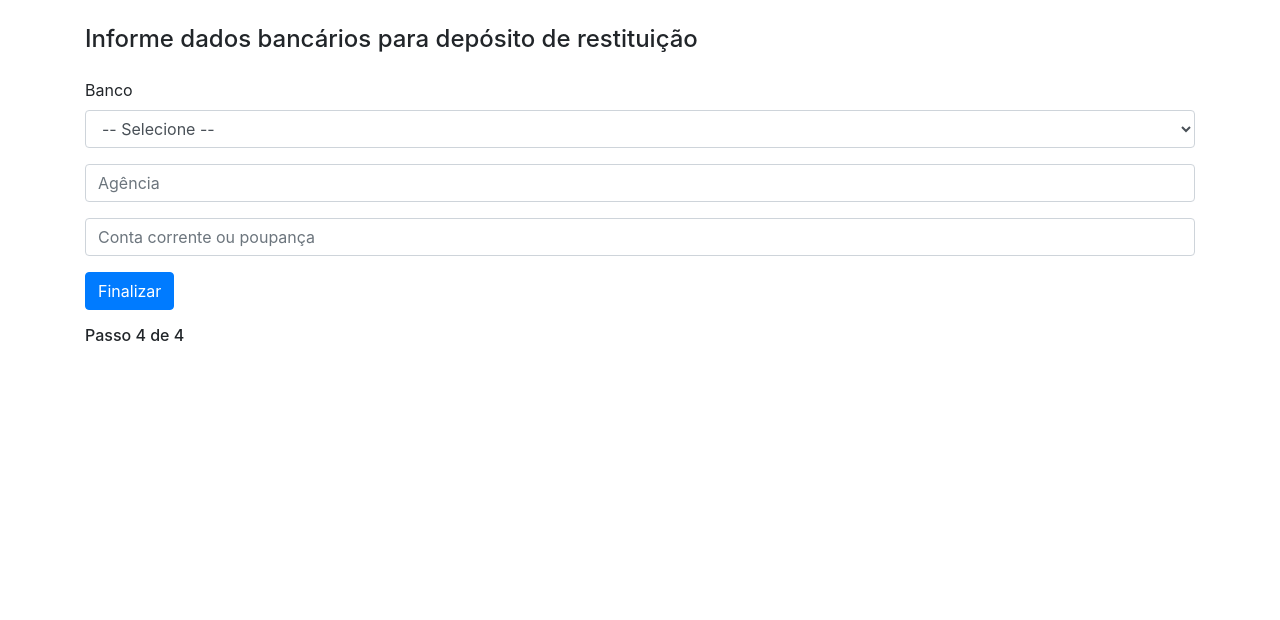
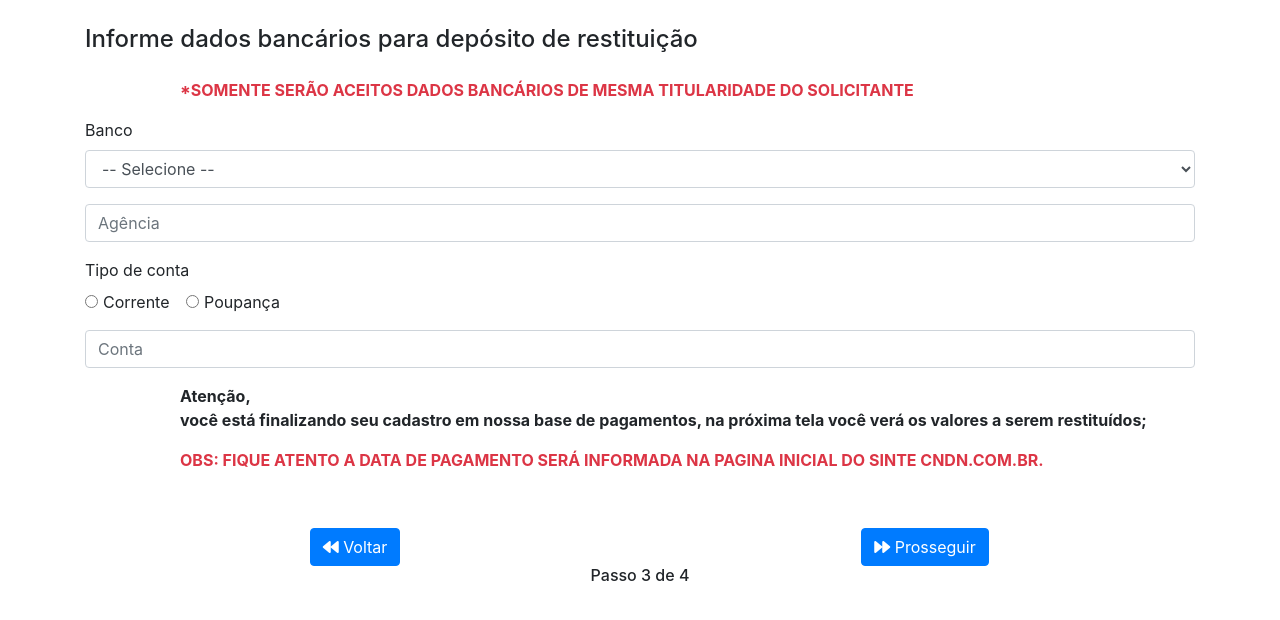
Before and after one commit to miguelbh6/cadrestitui, a CodeIgniter app: page /cadrestitui/index.php/site/passo4 in a window 1280 px wide. Shown: the part 56-676 px from the top of the page. Run offline with CodeIgniter, Linux system fonts and the light colour scheme; data comes from the database, SQL or seed files in the repository; both versions use the stored data as it was after the commit; some libraries are stand-ins or nearby versions.

Commit message:
Alterações solicitadas em 02/06/2020

```diff
--- a/application/controllers/Pessoa.php
+++ b/application/controllers/Pessoa.php
@@ -10,7 +10,7 @@ class Pessoa extends MY_Controller
         parent::__construct();
         $this->load->model('pessoa_model');
         $this->load->model('pessoabanco_model');
-        $this->dados['pessoas'] = $this->pessoa_model->getAll('2', 'asc');
+        $this->dados['pessoas'] = $this->pessoa_model->obterComDadosBancarios();
         $this->load->library('curl');
     }
 
--- a/application/controllers/Site.php
+++ b/application/controllers/Site.php
@@ -67,14 +67,16 @@ class Site extends MY_Controller
         $cpf = $this->session->userdata('cpf');
         $this->dados['pessoa'] = $this->pessoa_model->getByCpf($cpf);
         $this->dados['planilhas'] = $this->planilha_model->getByCpf($cpf);
-        $retorno = $this->planilha_model->obterValorTotalRestituirPorCpf($cpf);
-        $this->dados['valrest'] = $retorno->total;
-        $this->session->set_userdata('vl_total', $retorno->total);
+        $this->dados['valrest'] = $this->session->userdata('vl_total');
         $this->_view(self::BASE_URL . '/passo3', $this->dados);
     }
 
     public function passo4()
     {
+        $cpf = $this->session->userdata('cpf');
+        $retorno = $this->planilha_model->obterValorTotalRestituirPorCpf($cpf);
+        $this->dados['valrest'] = $retorno->total;
+        $this->session->set_userdata('vl_total', $retorno->total);
         $this->dados['bancos'] = $this->banco_model->getAll('id', 'asc');
         $this->_view(self::BASE_URL . '/passo4', $this->dados);
     }
@@ -93,30 +95,46 @@ class Site extends MY_Controller
 
     public function cadastrarPessoa()
     {
+        $cpf = $this->session->userdata('cpf');
+
+        if (!$this->pessoa_model->existeCpf($cpf)) {
+
             if (!valid_email($this->input->post('email'))) {
                 $this->session->set_flashdata('msg-error', 'E-mail inválido');
                 redirect(self::BASE_URL . '/passo2');
             }
 
             $dados = $this->input->post();
-        $dados['cpf'] = $this->session->userdata('cpf');
+            $dados['cpf'] = $cpf;
 
             $this->pessoa_model->save($dados['id'], $dados);
 
             if ($dados['id'] == null) {
-            redirect('site/passo3');
+                redirect('site/passo4');
             } else {
                 redirect(self::BASE_URL);
+            }
+        } else {
+            $this->session->set_flashdata('msg-error', 'Já existe dados pessoais cadastrados para o CPF informado');
+            redirect(self::BASE_URL . '/passo2');
         }
     }
 
     public function cadastrarDadosBancarios()
     {
+        $cpf = $this->session->userdata('cpf');
+
+        if (!$this->pessoabanco_model->existeCpf($cpf)) {
+
             $dados = $this->input->post();
-        $dados['cpf'] = $this->session->userdata('cpf');
+            $dados['cpf'] = $cpf;
             $dados['vl_total'] = $this->session->userdata('vl_total');
             $this->pessoabanco_model->save(null, $dados);
-        redirect('site/passofinal');
+            redirect('site/passo3');
+        } else {
+            $this->session->set_flashdata('msg-error', 'Já existe dados bancarios cadastrados para o CPF informado');
+            redirect(self::BASE_URL . '/passo4');
+        }
     }
 
     public function enviarEmail()
--- a/application/models/PessoaBanco_model.php
+++ b/application/models/PessoaBanco_model.php
@@ -11,7 +11,7 @@
 
     public function obterComNomeBanco($coluna, $ordem)
     {
-        $this->db->select('pb.id, b.nome as banco, pb.agencia, pb.conta, pb.vl_total, pb.cpf');
+        $this->db->select('pb.id, b.nome as banco, pb.agencia, pb.conta, pb.vl_total, pb.cpf, pb.tpconta');
         $this->db->from('pessoabanco pb');
         $this->db->join('banco b', 'b.id = pb.banco', 'inner');
         $this->db->order_by($coluna, $ordem);
@@ -23,6 +23,6 @@
     }
 
     public function existeCpf($id) {
-        return $this->getByCpf($id);
+        return count($this->getByCpf($id)) > 0;
     }
 }
--- a/application/models/Pessoa_model.php
+++ b/application/models/Pessoa_model.php
@@ -19,4 +19,19 @@ class Pessoa_model extends MY_Model
     {
         return $this->db->where('cpf', $id)->get($this->tabela)->row();
     }
+
+    public function existeCpf($id)
+    {
+        return count($this->getByCpf($id)) > 0;
+    }
+
+    public function obterComDadosBancarios()
+    {
+        $this->db->select('p.id as id, p.nome, p.cpf, b.nome as banco, pb.agencia, pb.conta, pb.vl_total, pb.cpf, pb.tpconta');
+        $this->db->from('pessoa p');
+        $this->db->join('pessoabanco pb', 'p.cpf = pb.cpf', 'inner');
+        $this->db->join('banco b', 'b.id = pb.banco', 'inner');
+        $this->db->order_by('p.nome', 'asc');
+        return $this->db->get()->result();
+    }
 }
--- a/application/views/pessoabanco/listar.php
+++ b/application/views/pessoabanco/listar.php
@@ -13,6 +13,7 @@
                         <th scope="col">CPF</th>
                         <th scope="col">Banco</th>
                         <th scope="col">Agencia</th>
+                        <th scope="col">Tipo de conta</th>
                         <th scope="col">Conta</th>
                         <th scope="col">Valor total</th>
                         <th class="text-center" scope="col">Acões</th>
@@ -24,6 +25,7 @@
                 <td><?=$it->cpf ?></td>
                 <td><?=$it->banco ?></td>
                 <td><?=$it->agencia ?></td>
+                <td><?=$it->tpconta == '1' ? 'Corrente' : 'Poupança' ?></td>
                 <td><?=$it->conta ?></td>
                 <td><?=$it->vl_total ?></td>
                 <td style="width: 20%;" class="text-center"> <a href="#<?=$it->id; ?>" title="Apagar"
--- a/application/views/site/passo1.php
+++ b/application/views/site/passo1.php
@@ -72,7 +72,7 @@ $(function() {
                     contemplado, o cadastro se dará, exclusivamente, através do e-mail consorcio@cndn.com.br, onde serão
                     informados dos procedimentos a serem adotados pelos herdeiros ou representantes legais.
                     A restituição homologada pelo Juiz da 2ª Vara Empresarial e de Fazenda Pública, Autos do Processo de
-                    n. 0256579-84.2015.8.0433, corresponde a 57,94% do valor total a que tem direito cada consorciado
+                    n. 0256579-84.2015.8.13.0433, corresponde a 57,94% do valor total a que tem direito cada consorciado
                     não contemplado. Informamos, ainda e, em complementação, que os consorciados, não contemplados, que
                     efetuaram pagamentos após a data de 21/01/2015 - momento em que restou decretada a Liquidação
                     Extrajudicial -, terão a restituição daqueles valores pagos de forma integral.
--- a/application/views/site/passo4.php
+++ b/application/views/site/passo4.php
@@ -2,6 +2,14 @@
 	<div class="title col-12 mb-3">
 		<h4>
 			Informe dados bancários para depósito de restituição</h4>
+	</div>
+</div>
+<div class="row">
+	<div class="col-1"></div>
+	<div class="title col-11">
+		<h7>
+			<p class="text-danger"><strong>*SOMENTE SERÃO ACEITOS DADOS BANCÁRIOS DE MESMA TITULARIDADE DO SOLICITANTE</strong></p>
+		</h7>
 	</div>
 </div>
 
@@ -19,18 +27,55 @@
 			<div class="form-group">
 				<input type="text" name="agencia" class="form-control" placeholder="Agência" required maxlength="10">
 			</div>
+			<label>Tipo de conta</label>
 			<div class="form-group">
-				<input type="text" name="conta" class="form-control" placeholder="Conta corrente ou poupança" required>
+
+				<div class="form-check form-check-inline">
+					<input class="form-check-input" type="radio" name="tpconta" id="inlineRadio1" value="0" required>
+					<label class="form-check-label" for="inlineRadio1">Corrente</label>
+				</div>
+				<div class="form-check form-check-inline">
+					<input class="form-check-input" type="radio" name="tpconta" id="inlineRadio2" value="1" required>
+					<label class="form-check-label" for="inlineRadio2">Poupança</label>
+				</div>
 			</div>
 			<div class="form-group">
-				<span class="input-group-btn"><button type="submit" class="btn btn-primary">Finalizar</button></span>
+				<input type="text" name="conta" class="form-control" placeholder="Conta" required>
+			</div>
+
+			<div class="row text-center">
+				<div class="col-1"></div>
+				<div class="col-11 text-justify">
+					<p><strong>
+							Atenção, </br>você está finalizando seu cadastro em nossa base de pagamentos, na próxima tela
+							você verá os valores a serem restituídos;
+							</br>
+							<p class="text-danger">OBS: FIQUE ATENTO A DATA DE PAGAMENTO SERÁ INFORMADA NA PAGINA INICIAL DO SINTE
+								CNDN.COM.BR.</p></br>
+
+						</strong></p>
+				</div>
+			</div>
+
+
+			<div class="row text-center">
+				<div class="col-6">
+					<button type="button" class="btn btn-primary" onclick="window.location='<?= base_url('site/passo2') ?>'">
+						<i class="fas fa-backward"></i> Voltar
+					</button>
+				</div>
+				<div class="col-6">
+					<button type="submit" id="btn_prosseguir" class="btn btn-primary">
+						<i class="fas fa-forward"></i> Prosseguir
+					</button>
+				</div>
 			</div>
 		</form>
 	</div>
 </div>
-<div class="row">
+<div class="row text-center">
 	<div class="col-12">
-		<h6>Passo 4 de 4</h6>
+		<h6>Passo 3 de 4</h6>
 	</div>
 </div>
 <script>
```
Also changed, not shown: application/views/pessoa/listar.php (+52 -17 lines), application/views/site/passo2.php (+8 -7 lines), application/views/site/passo3.php (+7 -15 lines), scripts/cadrestitui (1).sql. Lines whose indentation alone changed are shown as unchanged.
